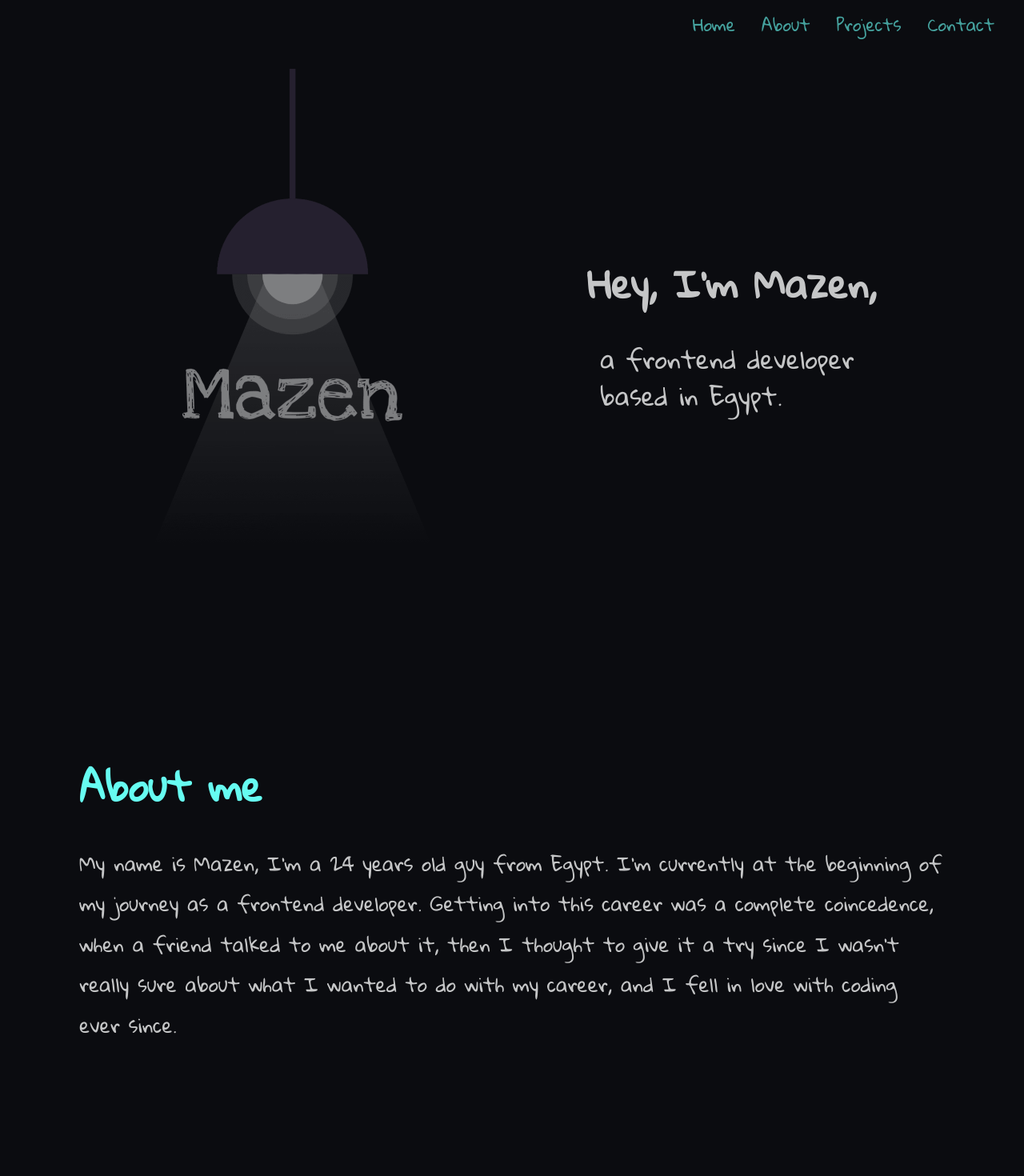
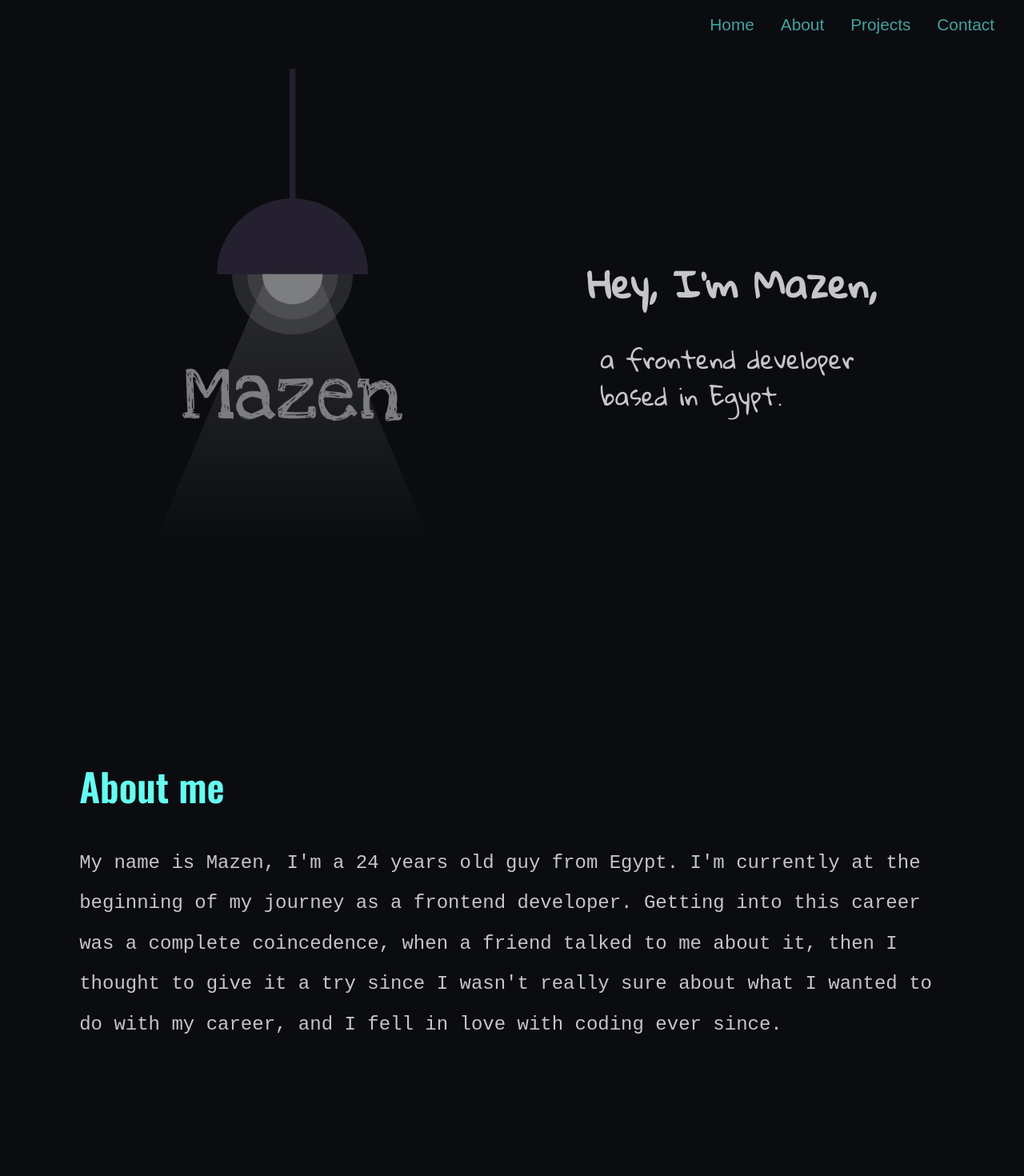
Before and after one commit to Maysn/portfolio, a React (Create React App) app: page / in a window 1280 px wide. Shown: the top 1470 px of the page at 80% size. Built offline with nearby package versions, Linux system fonts and the light colour scheme.

Commit message:
update fonts

```diff
--- a/src/styles/_globals.scss
+++ b/src/styles/_globals.scss
@@ -28,7 +28,8 @@ body {
   font-size: 16px;
   // font-family: Verdana, Geneva, Tahoma, sans-serif;
   // font-family: 'Tajawal', sans-serif;
-  font-family: "Gloria Hallelujah", cursive;
+  // font-family: "Gloria Hallelujah", cursive;
+  font-family: monospace, sans-serif;
   line-height: 1.3;
   background-color: $background;
   color: $textColor;
@@ -42,6 +43,7 @@ body {
 h2 {
   color: $brightCyan;
   // font-family: 'Akaya Telivigala', cursive;
+  font-family: Oswald, monospace;
   font-size: 1.7rem;
 
   @include breakpoint-up(large) {
--- a/src/styles/_navlinks.scss
+++ b/src/styles/_navlinks.scss
@@ -5,7 +5,8 @@
     position: relative;
     color: $lessBrightCyan;
     transition: color 200ms ease-in-out;
-    font-family: "Gloria Hallelujah", cursive;
+    // font-family: "Gloria Hallelujah", cursive;
+    font-family: Oswad, sans-serif;
     font-size: 1.3rem;
 
     &:last-child {
```
